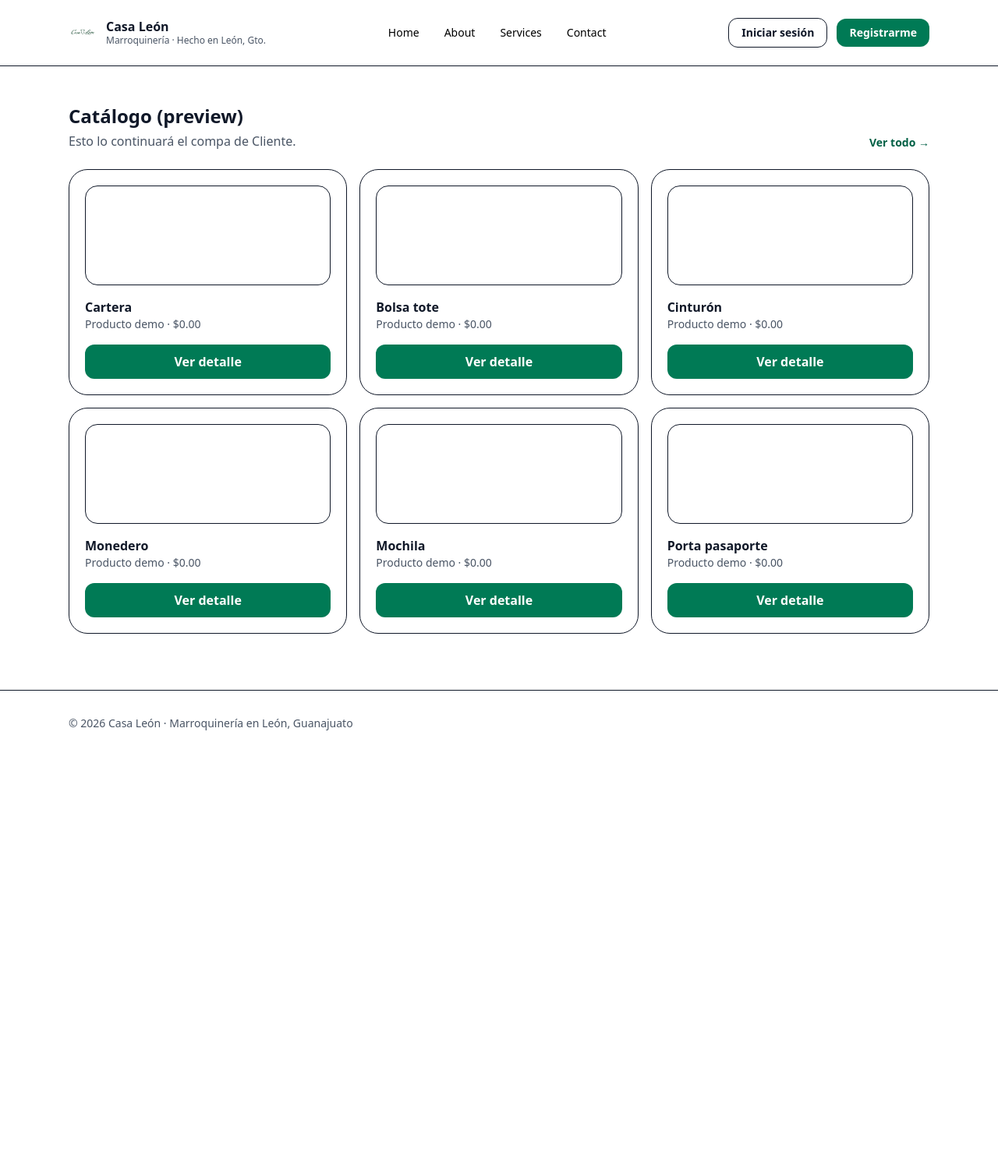
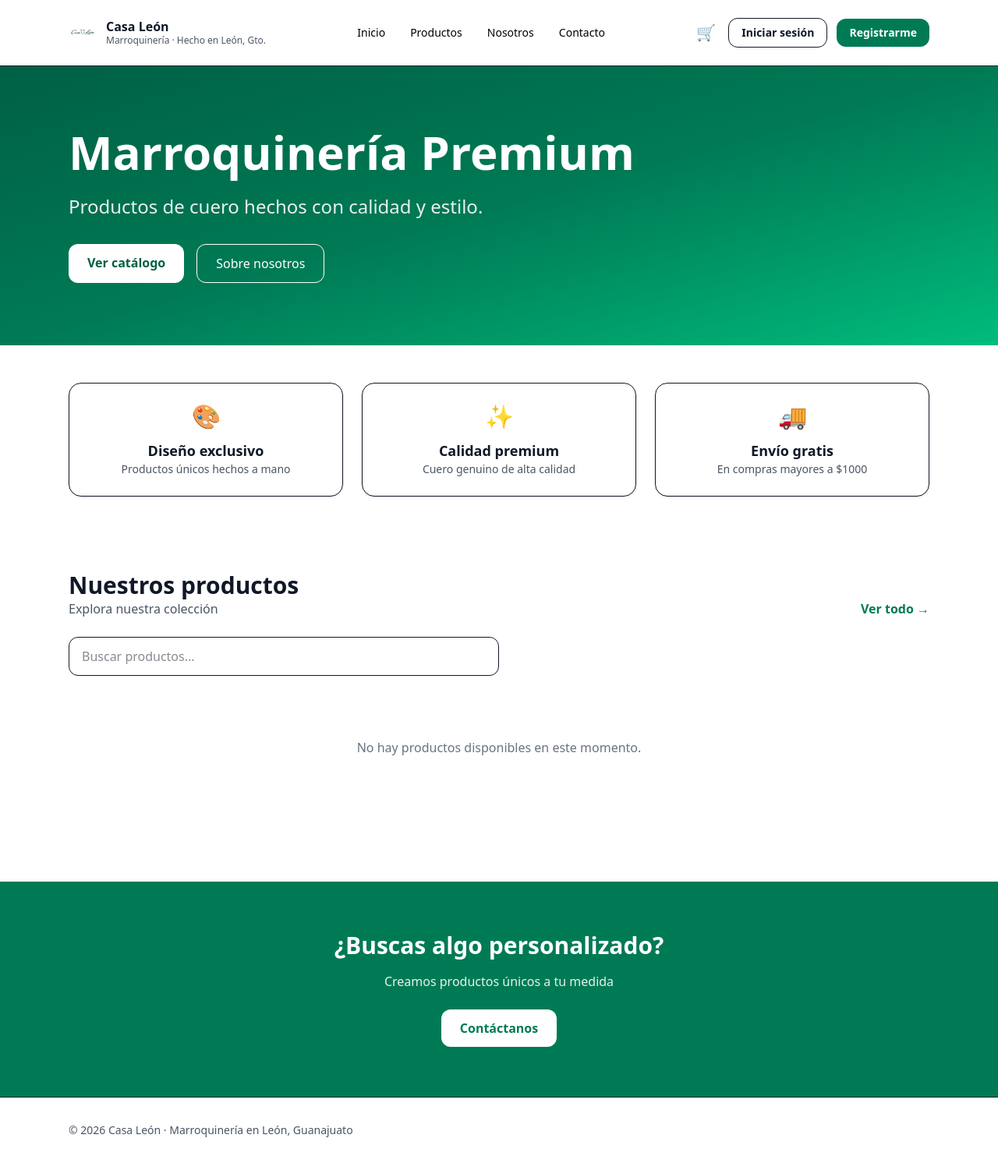
Before and after one commit to IDGS-801-23001542/CasaLeon, a Flask app: page / in a window 1280 px wide. Shown: the whole page at 78% size. Before the commit the page ends 937 px from the top, so only its background shows below. Run offline with Flask 3, Linux system fonts and the light colour scheme; style sheets or scripts are compiled from the project's sources.

Commit message:
Cambios en tienda productos y diseño

```diff
--- a/app.py
+++ b/app.py
@@ -7,12 +7,13 @@
 from flask import Flask, render_template, redirect, url_for, request
 from flask import flash, make_response, g
 from flask_migrate import Migrate
+from sqlalchemy import text
 
 from werkzeug.security import generate_password_hash, check_password_hash
 
 from config import DevelopmentConfig
 import forms
-from models import db, Rol, Usuario, Cliente, AuthToken
+from models import db, Rol, Usuario, Cliente, AuthToken, Producto, CategoriaProducto
 
 # Para usar los blueprints hay que importarlos
 # En este caso como estan dentro de routes, se usa "routes." al principio
@@ -144,9 +145,18 @@
 # =========================
 @app.route("/")
 def home():
-    # Página pública (empresa + productos preview). Por ahora placeholder bonito.
-    return render_template("tienda/home.html", public=True)
+    productos = db.session.query(
+        Producto.id_producto,
+        Producto.nombre,
+        Producto.descripcion,
+        Producto.precio_venta,
+        Producto.stock_actual,
+        Producto.imagen,   # solo si el modelo tiene el campo
+        CategoriaProducto.nombre.label('categoria')
+    ).join(CategoriaProducto, Producto.id_categoria_producto == CategoriaProducto.id_categoria_producto
+    ).filter(Producto.activo == 1).all()
 
+    return render_template("tienda/home.html", productos=productos)
 
 @app.route("/login", methods=["GET", "POST"])
 def login():
--- a/models.py
+++ b/models.py
@@ -108,6 +108,7 @@
     costo_unit_prom = db.Column(db.Numeric(12, 4), nullable=False, default=0)
 
     activo = db.Column(db.Integer, nullable=False, default=1)
+    imagen = db.Column(db.String(255))
 
     def __repr__(self):
         return f"<Producto {self.id_producto} - {self.nombre}>"
--- a/templates/layout.html
+++ b/templates/layout.html
@@ -27,22 +27,24 @@
           <li>
             <a href="#"
               class="block py-2 pl-3 pr-4 !text-black hover:!text-emerald-800 rounded-sm md:p-0"
-              aria-current="page">Home</a>
+              aria-current="page">Inicio</a>
           </li>
           <li>
             <a href="#"
-              class="block py-2 pl-3 pr-4 !text-black hover:!text-emerald-800 rounded-sm md:p-0">About</a>
+              class="block py-2 pl-3 pr-4 !text-black hover:!text-emerald-800 rounded-sm md:p-0">Productos</a>
           </li>
           <li>
             <a href="#"
-              class="block py-2 pl-3 pr-4 !text-black hover:!text-emerald-800 rounded-sm md:p-0">Services</a>
+              class="block py-2 pl-3 pr-4 !text-black hover:!text-emerald-800 rounded-sm md:p-0">Nosotros</a>
           </li>
           <li>
             <a href="#"
-              class="block py-2 pl-3 pr-4 !text-black hover:!text-emerald-800 rounded-sm md:p-0">Contact</a>
+              class="block py-2 pl-3 pr-4 !text-black hover:!text-emerald-800 rounded-sm md:p-0">Contacto</a>
           </li>
         </ul>
       </div>
+      <div class="flex items-center gap-4">
+        <button class="text-xl">🛒</button>
 
       <div class="flex items-center gap-3">
         <a href="{{ url_for('login') }}"
--- a/templates/tienda/home.html
+++ b/templates/tienda/home.html
@@ -3,37 +3,154 @@
 {% block title %}Casa León{% endblock %}
 
 {% block body %}
-<section class="min-h-screen bg-white">
-  <!-- Header público -->
+<section class="bg-white">
 
+  <!-- 🔥 HERO -->
+  <section class="bg-gradient-to-br from-emerald-800 via-emerald-700 to-emerald-500 text-white py-20">
+    <div class="max-w-6xl mx-auto px-6">
+      <h1 class="text-4xl md:text-6xl font-bold mb-6">
+        Marroquinería Premium
+      </h1>
+      <p class="text-lg md:text-2xl mb-8 text-white/90">
+        Productos de cuero hechos con calidad y estilo.
+      </p>
 
+      <div class="flex gap-4">
+        <a href="#catalogo"
+           class="px-6 py-3 bg-white text-emerald-800 font-bold rounded-xl hover:shadow-xl transition">
+          Ver catálogo
+        </a>
+        <a href="#"
+           class="px-6 py-3 border border-white rounded-xl hover:bg-white/20 transition">
+          Sobre nosotros
+        </a>
+      </div>
+    </div>
+  </section>
 
-  <!-- Catálogo preview -->
+  <!-- ⭐ BENEFICIOS -->
+  <section class="max-w-6xl mx-auto px-6 py-12 grid md:grid-cols-3 gap-6">
+
+    <div class="bg-white rounded-2xl p-6 shadow text-center border">
+      <div class="text-3xl mb-3">🎨</div>
+      <h3 class="font-bold text-lg">Diseño exclusivo</h3>
+      <p class="text-gray-600 text-sm">Productos únicos hechos a mano</p>
+    </div>
+
+    <div class="bg-white rounded-2xl p-6 shadow text-center border">
+      <div class="text-3xl mb-3">✨</div>
+      <h3 class="font-bold text-lg">Calidad premium</h3>
+      <p class="text-gray-600 text-sm">Cuero genuino de alta calidad</p>
+    </div>
+
+    <div class="bg-white rounded-2xl p-6 shadow text-center border">
+      <div class="text-3xl mb-3">🚚</div>
+      <h3 class="font-bold text-lg">Envío gratis</h3>
+      <p class="text-gray-600 text-sm">En compras mayores a $1000</p>
+    </div>
+
+  </section>
+
+  <!-- 🛍️ CATALOGO -->
   <main id="catalogo" class="max-w-6xl mx-auto px-6 py-12">
-    <div class="flex items-end justify-between gap-6">
+
+    <div class="flex items-end justify-between mb-6">
       <div>
-        <h2 class="text-2xl font-semibold">Catálogo (preview)</h2>
-        <p class="text-gray-600 mt-1">Esto lo continuará el compa de Cliente.</p>
+        <h2 class="text-3xl font-bold">Nuestros productos</h2>
+        <p class="text-gray-600">Explora nuestra colección</p>
       </div>
-      <a href="{{ url_for('login') }}" class="text-sm font-semibold text-emerald-800 hover:underline">
+
+      <a href="{{ url_for('login') }}" class="text-emerald-700 font-semibold hover:underline">
         Ver todo →
       </a>
     </div>
 
-    <div class="mt-6 grid sm:grid-cols-2 lg:grid-cols-3 gap-4">
-      {% for name in ["Cartera", "Bolsa tote", "Cinturón", "Monedero", "Mochila", "Porta pasaporte"] %}
-        <div class="rounded-3xl border border-cl-line bg-white hover:bg-cl-cream transition p-5">
-          <div class="h-32 rounded-2xl bg-cl-cream border border-cl-line"></div>
-          <p class="mt-4 font-semibold">{{ name }}</p>
-          <p class="text-sm text-gray-600">Producto demo · $0.00</p>
-          <button class="mt-4 w-full rounded-xl bg-emerald-700 hover:bg-emerald-800 text-white font-semibold py-2.5 transition">
-            Ver detalle
-          </button>
+    <!-- 🔍 BUSCADOR -->
+    <div class="mb-8">
+      <input type="text" placeholder="Buscar productos..."
+             class="w-full md:w-1/2 px-4 py-3 border rounded-xl focus:ring-2 focus:ring-emerald-500 outline-none">
+    </div>
+
+    <!-- 🧱 GRID DINÁMICO -->
+    <div class="grid sm:grid-cols-2 lg:grid-cols-3 gap-6">
+
+      {% if productos %}
+        {% for p in productos %}
+
+        <div class="bg-white rounded-2xl overflow-hidden shadow hover:shadow-2xl transition group border">
+
+          <!-- Imagen con fallback -->
+          <div class="h-56 overflow-hidden bg-gray-100 flex items-center justify-center">
+            {% if p.imagen %}
+              <img src="{{ url_for('static', filename=p.imagen) }}"
+                   class="w-full h-full object-cover group-hover:scale-110 transition duration-300"
+                   alt="{{ p.nombre }}">
+            {% else %}
+              <div class="text-gray-400 text-center">
+                <svg class="w-12 h-12 mx-auto" fill="none" stroke="currentColor" viewBox="0 0 24 24">
+                  <path stroke-linecap="round" stroke-linejoin="round" stroke-width="2" d="M4 16l4.586-4.586a2 2 0 012.828 0L16 16m-2-2l1.586-1.586a2 2 0 012.828 0L20 14m-6-6h.01M6 20h12a2 2 0 002-2V6a2 2 0 00-2-2H6a2 2 0 00-2 2v12a2 2 0 002 2z"></path>
+                </svg>
+                <span class="text-sm">Sin imagen</span>
+              </div>
+            {% endif %}
+          </div>
+
+          <!-- Info -->
+          <div class="p-5">
+
+            <span class="text-xs bg-emerald-100 text-emerald-700 px-3 py-1 rounded-full">
+              {{ p.categoria }}
+            </span>
+
+            <h3 class="mt-3 text-xl font-bold">{{ p.nombre }}</h3>
+
+            <p class="text-sm text-gray-600 mt-2">
+              {{ p.descripcion or "Sin descripción" }}
+            </p>
+
+            <!-- Precio + botón -->
+            <div class="flex items-center justify-between mt-4">
+              <p class="text-xl font-bold text-emerald-700">
+                ${{ "{:,.0f}".format(p.precio_venta) }}
+              </p>
+
+              <button class="px-4 py-2 bg-emerald-700 text-white rounded-xl hover:bg-emerald-800 transition">
+                🛒 Agregar
+              </button>
+            </div>
+
+            <!-- Stock -->
+            <p class="text-xs text-gray-400 mt-2">
+              {{ p.stock_actual }} disponibles
+            </p>
+
+          </div>
+
         </div>
-      {% endfor %}
+
+        {% endfor %}
+      {% else %}
+        <div class="col-span-full text-center py-12">
+          <p class="text-gray-500">No hay productos disponibles en este momento.</p>
+        </div>
+      {% endif %}
+
     </div>
+
   </main>
 
+  <!-- 🚀 CTA -->
+  <section class="bg-emerald-700 text-white py-16 mt-16">
+    <div class="max-w-4xl mx-auto text-center px-6">
+      <h2 class="text-3xl font-bold mb-4">¿Buscas algo personalizado?</h2>
+      <p class="mb-6 text-white/90">
+        Creamos productos únicos a tu medida
+      </p>
+      <button class="px-6 py-3 bg-white text-emerald-700 font-bold rounded-xl hover:shadow-xl transition">
+        Contáctanos
+      </button>
+    </div>
+  </section>
 
 </section>
 {% endblock %}
```
Also changed, not shown: static/img/Producto1.jfif (added), static/img/Producto2.jpeg (added), static/img/Producto3.jpeg (added), static/img/Producto4.jpeg (added), static/img/Producto5.jpeg (added).
